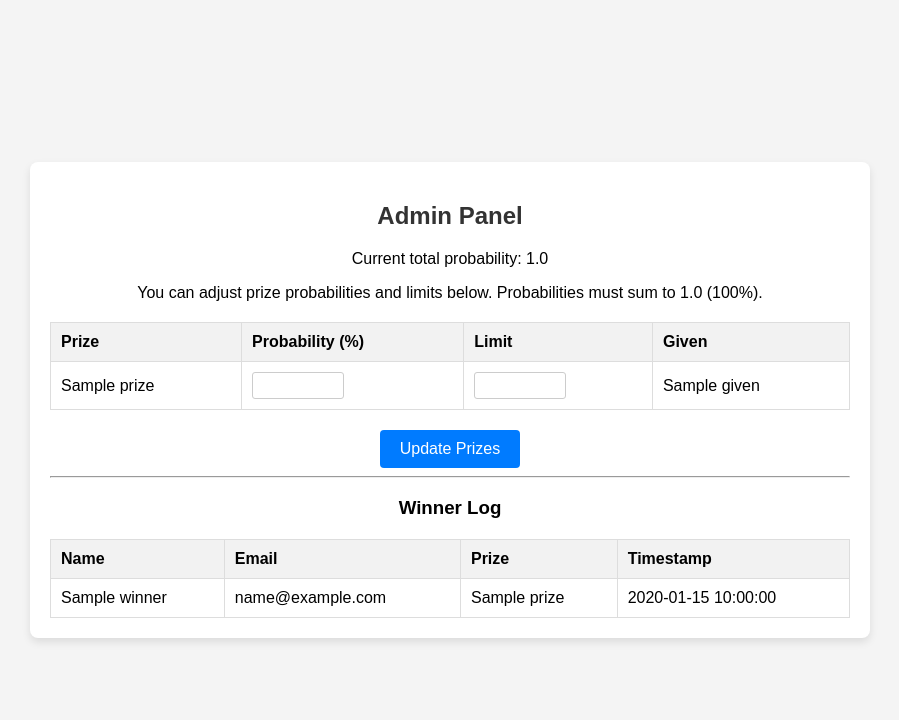
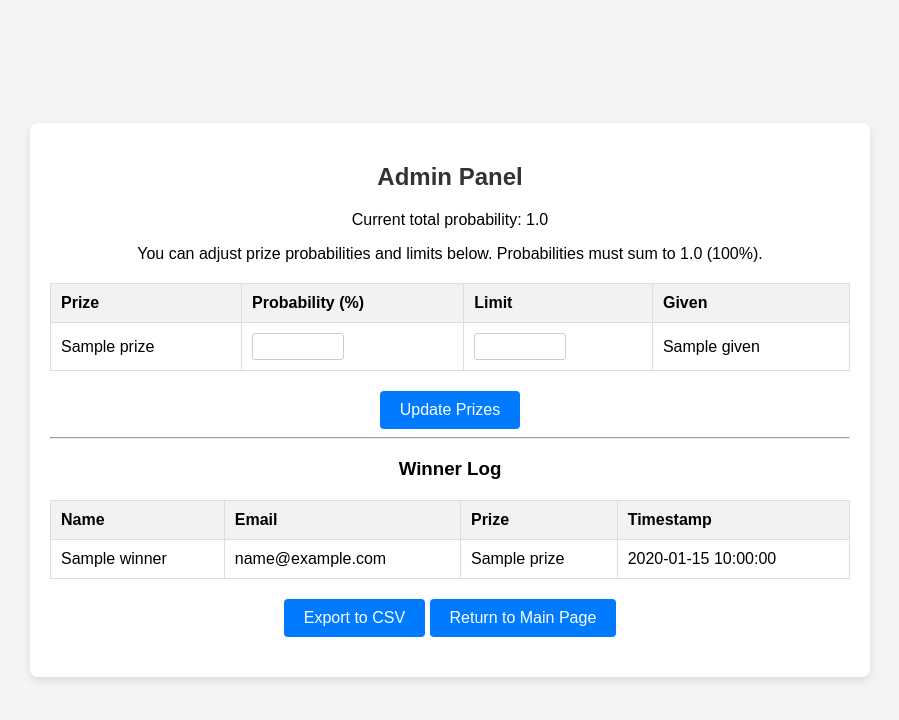
Before and after one commit to Andre-Gouverneur/scratch-and-win-game, a Flask app: template templates/admin.html in a window 1280 px wide. Shown: the top 720 px of the page, without its empty margins (190-1089 px from the left). Run offline with Flask 3, Linux system fonts and the light colour scheme; the template is opened without the code that fills it: most values are stand-ins (such as "Sample title", 1, 10 or a date in 2020).

Commit message:
Working links and amdin page

```diff
--- a/app.py
+++ b/app.py
@@ -2,13 +2,17 @@ import os
 import json
 import random
 from datetime import datetime
-from flask import Flask, render_template, jsonify, request, redirect, url_for
+from flask import Flask, render_template, jsonify, request, redirect, url_for, send_file, session
 from flask_cors import CORS
+import io
+import csv
 
 app = Flask(__name__, static_folder='static', template_folder='templates')
 CORS(app)
+app.secret_key = 'your_secret_key_here'  # Change this to a random, secure value
 
 DATA_FILE = 'prizes.json'
+ADMIN_PASSWORD = 'supersecretpassword' # For demonstration, use a strong password
 
 def load_data():
     if not os.path.exists(DATA_FILE):
@@ -86,8 +90,20 @@ def get_prize():
 
     return jsonify({"results": results, "prize": selected_prize})
 
+@app.route('/admin/login', methods=['POST'])
+def admin_login():
+    password = request.form.get('password')
+    if password == ADMIN_PASSWORD:
+        session['logged_in'] = True
+        return redirect(url_for('admin_panel'))
+    else:
+        return "Invalid password. <a href='/'>Go back</a>"
+
 @app.route('/admin', methods=['GET', 'POST'])
 def admin_panel():
+    if not session.get('logged_in'):
+        return redirect(url_for('home'))
+
     data = load_data()
 
     if request.method == 'POST':
@@ -121,5 +137,27 @@ def admin_panel():
                            total_probability=total_probability,
                            message=message)
 
+@app.route('/admin/export-winners')
+def export_winners():
+    data = load_data()
+    winners = data.get('winnerLog', [])
+
+    csv_data = io.StringIO()
+    csv_writer = csv.writer(csv_data)
+
+    headers = ["Name", "Email", "Prize", "Timestamp"]
+    csv_writer.writerow(headers)
+
+    for winner in winners:
+        csv_writer.writerow([winner['name'], winner['email'], winner['prize'], winner['timestamp']])
+
+    output = io.BytesIO(csv_data.getvalue().encode('utf-8'))
+    output.seek(0)
+
+    return send_file(output,
+                     mimetype='text/csv',
+                     as_attachment=True,
+                     download_name='winner_log.csv')
+
 if __name__ == '__main__':
     app.run(debug=True, host='0.0.0.0')
--- a/requirements.txt
+++ b/requirements.txt
@@ -1,2 +1,2 @@
-Flask
-Flask-Cors
+Flask==2.3.2
+Flask-Cors==3.0.10
--- a/templates/admin.html
+++ b/templates/admin.html
@@ -104,9 +104,7 @@
             </table>
             <button type="submit">Update Prizes</button>
         </form>
-
         <hr>
-
         <h3>Winner Log</h3>
         <table>
             <thead>
@@ -128,6 +126,12 @@
                 {% endfor %}
             </tbody>
         </table>
+        <a href="/admin/export-winners" download="winner_log.csv" style="text-decoration: none;">
+            <button style="margin-bottom: 20px;">Export to CSV</button>
+            <a href="/" style="text-decoration: none;">
+                <button style="margin-bottom: 20px;">Return to Main Page</button>
+            </a>
+        </a>
     </div>
 </body>
 </html>
```
Also changed, not shown: templates/index.html (+14 -4 lines), 1 other file.
